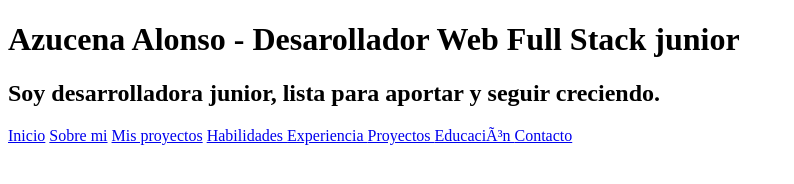
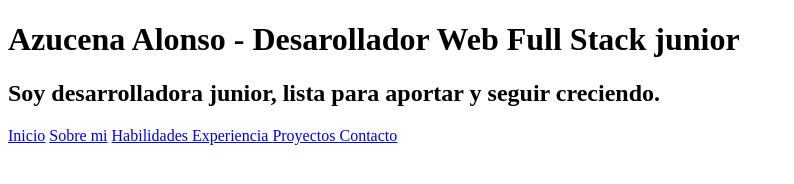
Before and after one commit to srtalonso/proyecto-final, a plain HTML site: page projects.html in a window 1280 px wide. Shown: the whole page, without its empty margins (0-794 px from the left). Drawn offline with Linux system fonts and the light colour scheme.

Commit message:
subir cambios

```diff
--- a/projects.html
+++ b/projects.html
@@ -12,11 +12,10 @@
             <nav> <!-- Menú navegación parte superior -->
                 <a href="index.html">Inicio</a> <!-- enlace externo-->
                 <a href="#sobre-mi.html">Sobre mi</a> <!-- Enlace que lleva a sección de la misma páguina -->
-                <a href="mis-proyectos.html">Mis proyectos</a>
                 <a href="#skills"> Habilidades </a>
                 <a href="#experience"> Experiencia </a>
                 <a href="projects.html"> Proyectos </a> <!-- Enlace a GIT HUB -->
-                <a href="#education"> Educación </a>
                 <a href="#contact"> Contacto </a>
             </nav>
         </header>
+     </body>
```
Also changed, not shown: index.html (+2 -2 lines), 1 other file.
